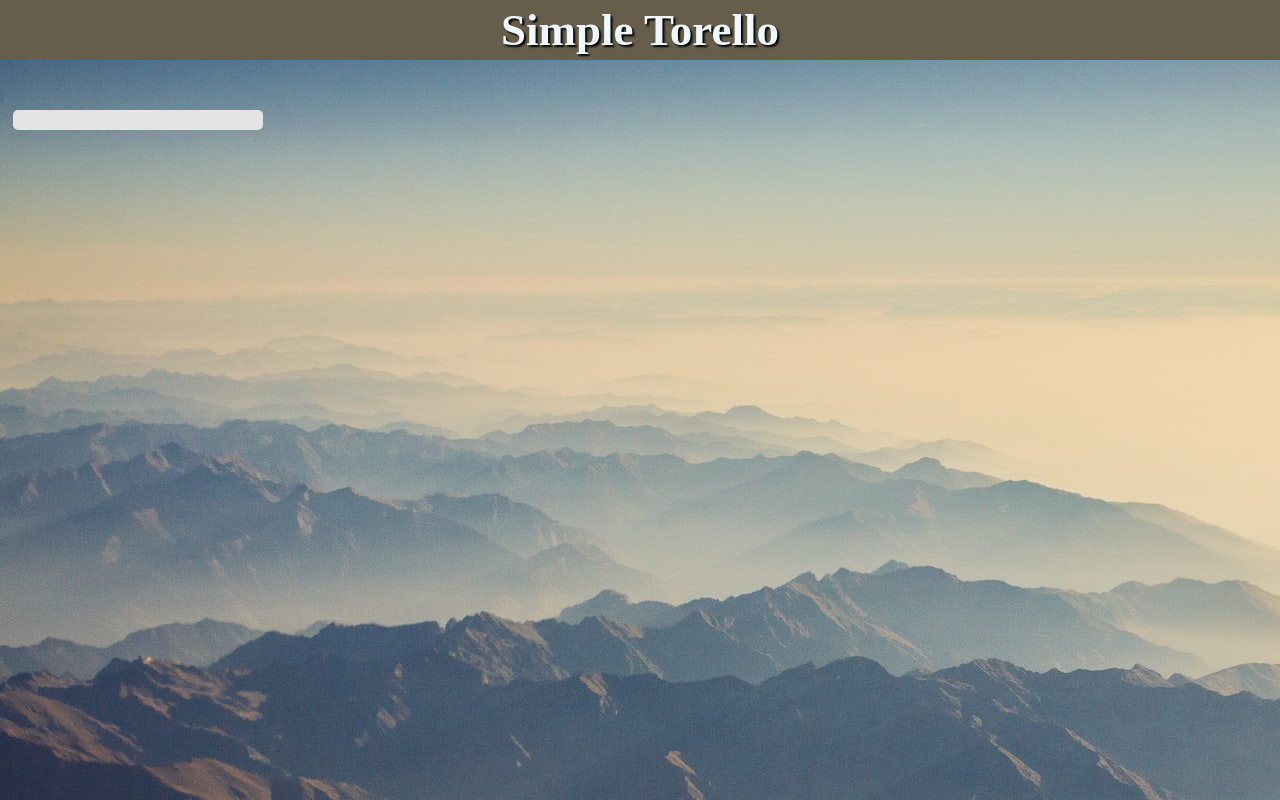
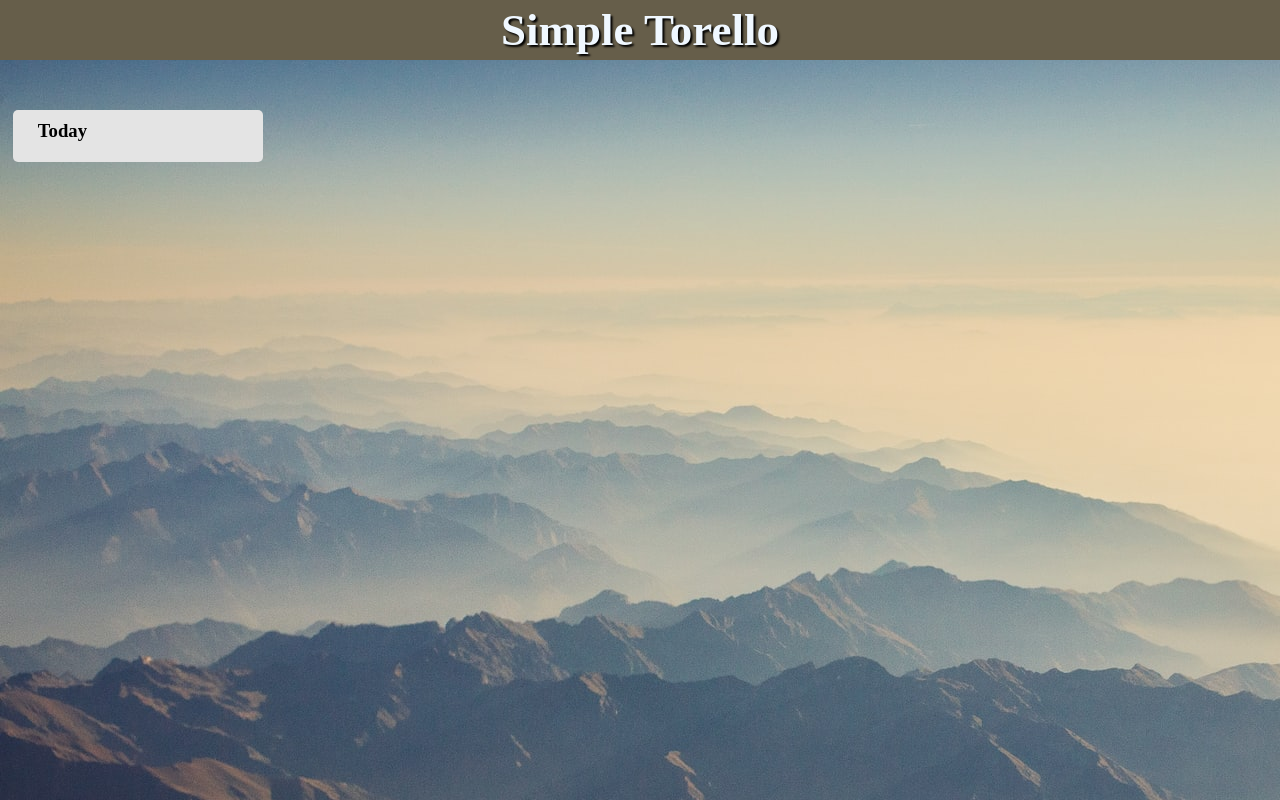
Before and after one commit to y-uchiida/react_training002, a React (Vite) app: page / in a window 1280 px wide. Built offline with nearby package versions, Linux system fonts and the light colour scheme.

Commit message:
implement TaskCardTitle component

```diff
--- /dev/null
+++ b/src/Components/TaskCard/TaskCardTitle.css
@@ -0,0 +1,14 @@
+.taskCardTitleInputArea {
+	margin-bottom: 10px;
+	width: 30%;
+	cursor: pointer;
+}
+
+.taskCardTitleInput {
+	width: 140px;
+	font-size: 1.1rem;
+	padding: 4px 6px;
+	border-radius: 3px;
+	border: none;
+	outline: none;
+}
--- a/src/Components/TaskCard/TaskCardTitle.tsx
+++ b/src/Components/TaskCard/TaskCardTitle.tsx
@@ -1,7 +1,49 @@
-import React from 'react'
+import React, { useState } from 'react';
+import './TaskCardTitle.css'
 
 export const TaskCardTitle = () => {
+
+	// フックの呼び出し(useStateでの状態変数の定義)は、関数コンポーネントのトップレベルで行わなければならない
+	const [isClick, setIsClick] = useState(false);
+	const [inputCardTitle, setInputCardTitle] = useState('Today');
+
+	const handleClick = () => setIsClick(true);
+
+	const handleChange = (e: React.ChangeEvent<HTMLInputElement>) => {
+		setInputCardTitle(e.target.value);
+	};
+
+	/**
+	 * Title入力中にenter が押された場合の動作
+	 * submit をキャンセルし、編集状態を終了する
+	 */
+	const handleSubmit = (e: React.ChangeEvent<HTMLFormElement>) => {
+		e.preventDefault();
+		setIsClick(false);
+	}
+
+	const handleBlur = () => {
+		setIsClick(false);
+	}
+
 	return (
-		<></>
+		<div onClick={handleClick} className="taskCardTitleInputArea">
+			{isClick
+				?
+				<form onSubmit={handleSubmit}>
+					<input
+						type="text"
+						className="taskCardTitleInput"
+						autoFocus
+						maxLength={10}
+						onChange={handleChange}
+						onBlur={handleBlur}
+						value={inputCardTitle}
+					/>
+				</form>
+				:
+				<h3>{inputCardTitle}</h3>
+			}
+		</div>
 	)
 }
```
